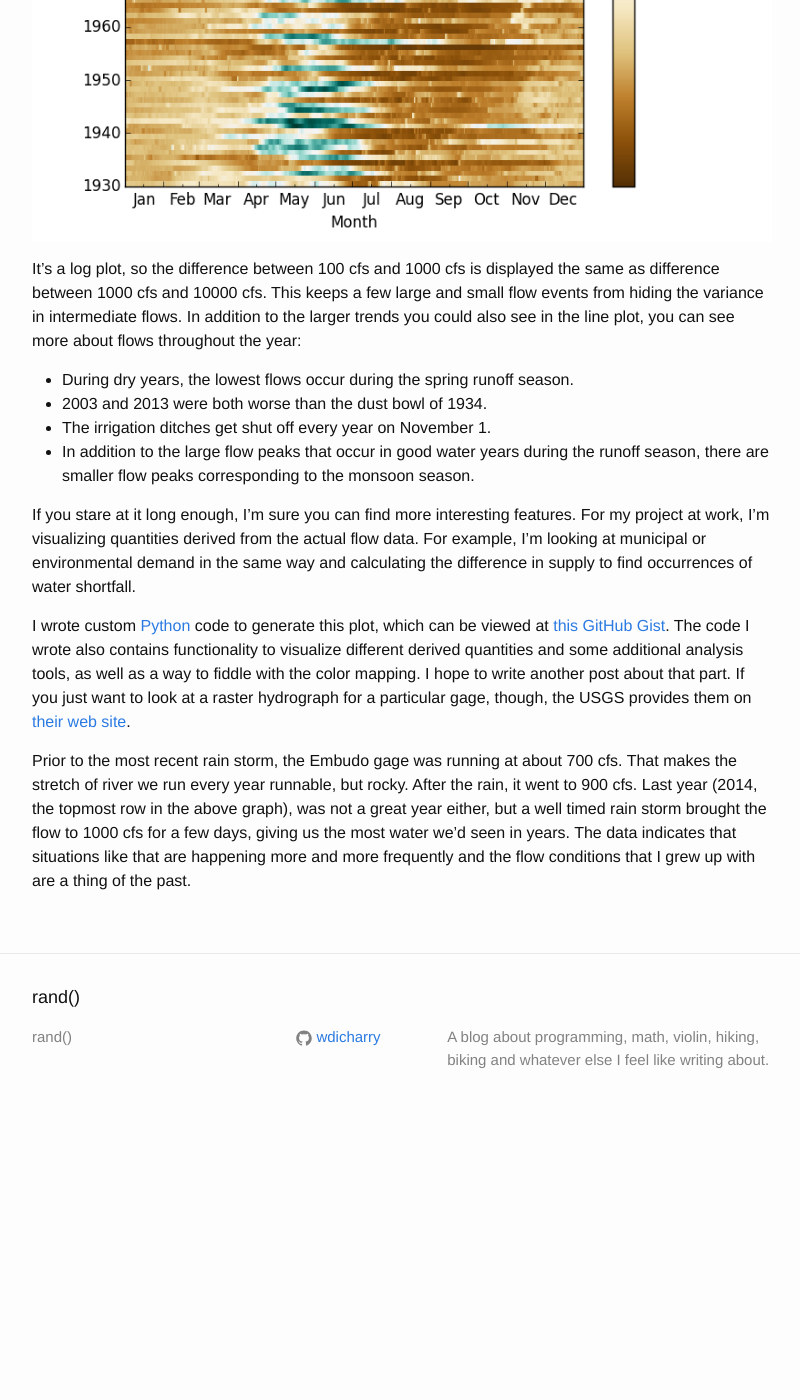
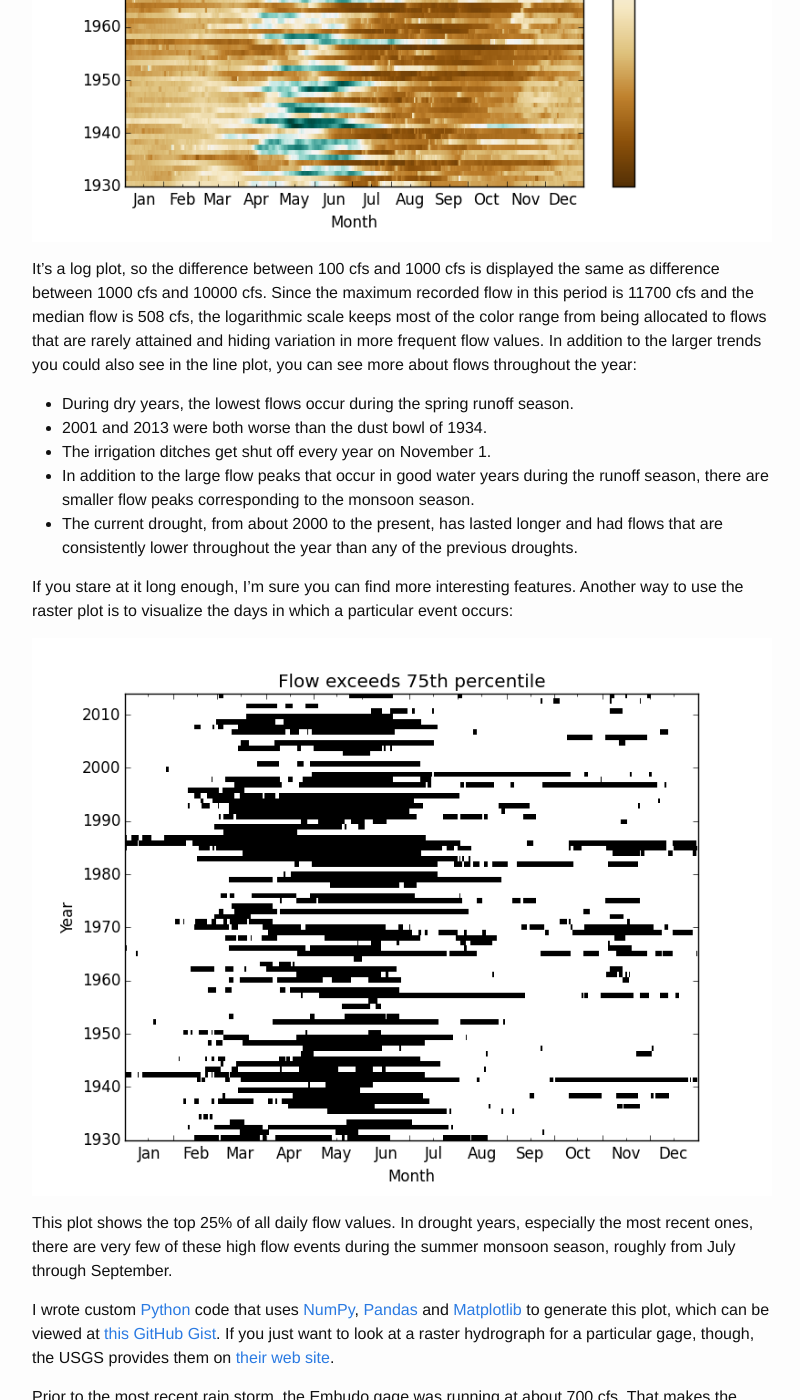
Before and after one commit to eleanxr/wdicharry.github.io, a Jekyll site: the page built from _posts/2015-05-16-visualizing-river-flow.markdown, in a window 1280 px wide and 1400 px high, scrolled down 1778 px. Shown: the whole window, without its empty margins (238-1038 px from the left). Built offline with Jekyll 4.4.1, drawn with Linux system fonts in a browser that asks for light colours; before the commit the page ends 2909 px from its top, so only the background shows below that.

Commit message:
Update post

```diff
--- a/_posts/2015-05-16-visualizing-river-flow.markdown
+++ b/_posts/2015-05-16-visualizing-river-flow.markdown
@@ -50,32 +50,38 @@ feet per second (cfs):
 ![Rio Grande at Embudo]({{ site.url }}/assets/rio_grande_embudo_flow.png)
 
 It's a log plot, so the difference between 100 cfs and 1000 cfs is displayed
-the same as difference between 1000 cfs and 10000 cfs. This keeps a few large
-and small flow events from hiding the variance in intermediate flows. In
+the same as difference between 1000 cfs and 10000 cfs. Since the maximum
+recorded flow in this period is 11700 cfs and the median flow is 508 cfs, the
+logarithmic scale keeps most of the color range from being allocated to flows
+that are rarely attained and hiding variation in more frequent flow values. In
 addition to the larger trends you could also see in the line plot, you can see
 more about flows throughout the year:
 
 * During dry years, the lowest flows occur during the spring runoff season.
-* 2003 and 2013 were both worse than the dust bowl of 1934.
+* 2001 and 2013 were both worse than the dust bowl of 1934.
 * The irrigation ditches get shut off every year on November 1.
 * In addition to the large flow peaks that occur in good water years during the
   runoff season, there are smaller flow peaks corresponding to the monsoon
   season.
+* The current drought, from about 2000 to the present, has lasted longer and
+  had flows that are consistently lower throughout the year than any of the
+  previous droughts.
 
 If you stare at it long enough, I'm sure you can find more interesting
-features. For my project at work, I'm visualizing quantities derived from the
-actual flow data. For example, I'm looking at municipal or environmental demand
-in the same way and calculating the difference in supply to find occurrences of
-water shortfall.
+features. Another way to use the raster plot is to visualize the days in
+which a particular event occurs:
 
-I wrote custom [Python](http://www.python.org) code to generate this plot,
+![Flow exceeds 75th percentile]({{ site.url }}/assets/rio_grande_embudo_75th.png)
+
+This plot shows the top 25% of all daily flow values. In drought years,
+especially the most recent ones, there are very few of these high flow events
+during the summer monsoon season, roughly from July through September.
+
+I wrote custom [Python](http://www.python.org) code that uses [NumPy](http://numpy.org), [Pandas](http://pandas.pydata.org) and [Matplotlib](http://matplotlib.org) to generate this plot,
 which can be viewed at
 [this GitHub Gist](https://gist.github.com/wdicharry/b549bc3b278456121700).
-The code I wrote also contains functionality to visualize different derived
-quantities and some additional analysis tools, as well as a way to fiddle with
-the color mapping. I hope to write another post about that part. If you just
-want to look at a raster hydrograph for a particular gage, though, the USGS
-provides them on
+ If you just want to look at a raster hydrograph for a particular gage, though,
+the USGS provides them on
 [their web site](http://waterwatch.usgs.gov/?id=wwchart_rastergraph).
 
 Prior to the most recent rain storm, the Embudo gage was running at about 700
```
Also changed, not shown: assets/rio_grande_embudo_75th.png (added).
